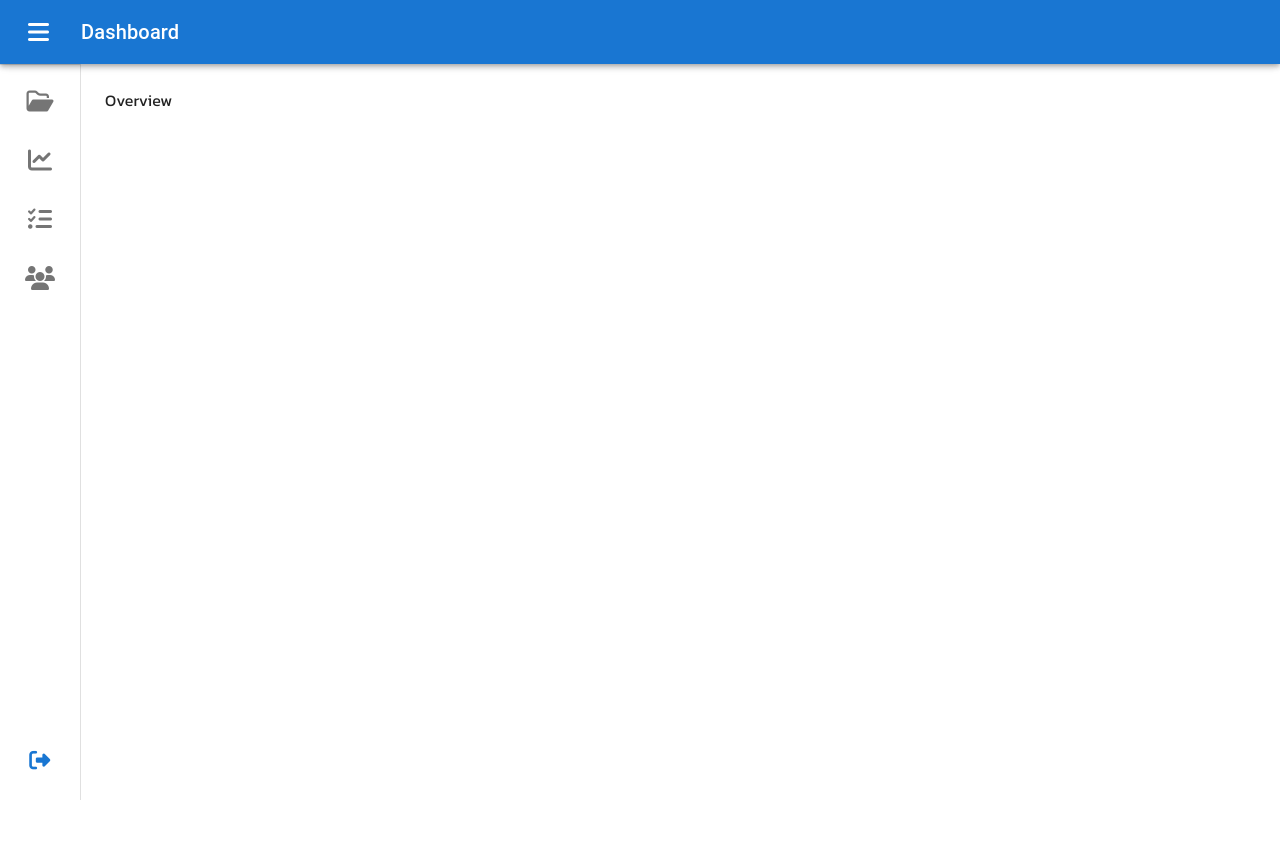
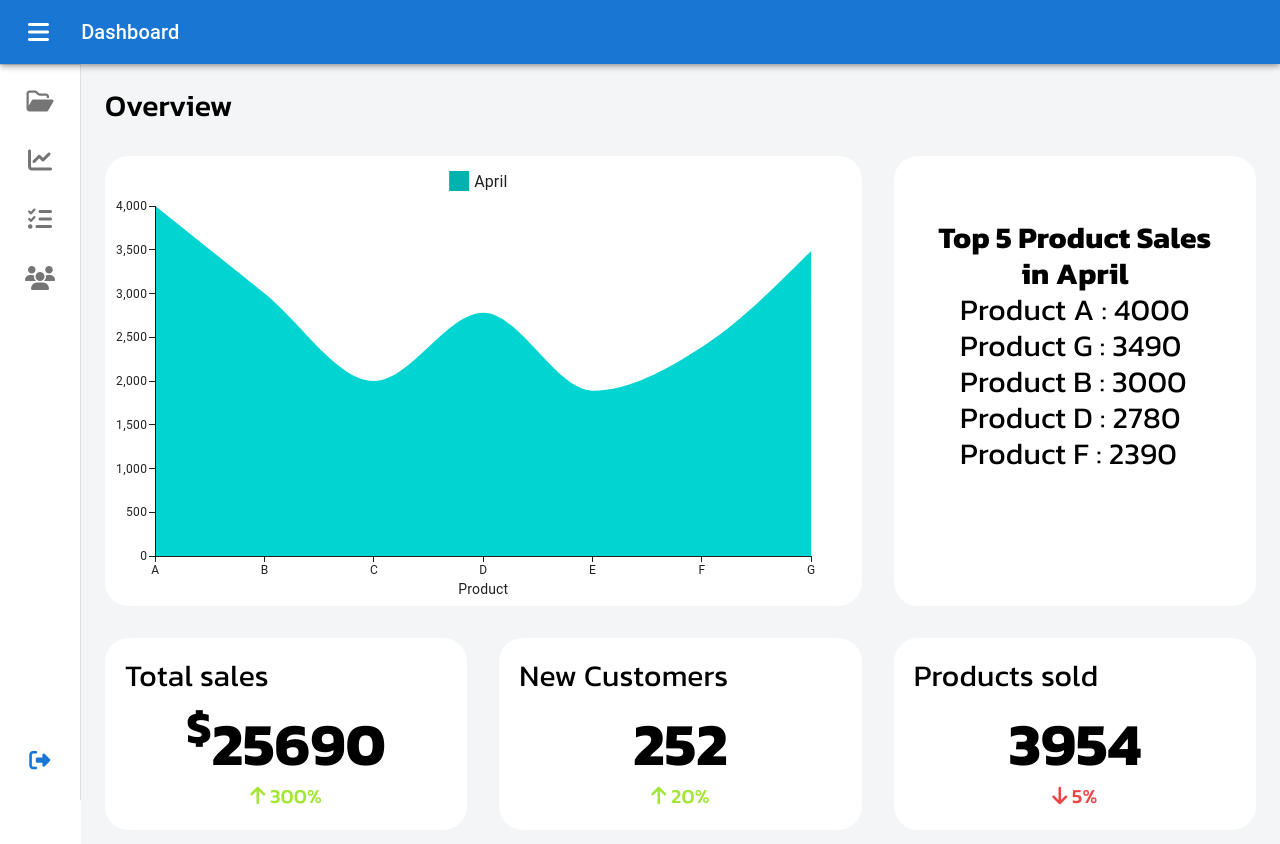
Before and after one commit to ice6504/E-commerce-Dashboard, a React (Vite) app: page / in a window 1280 px wide. Shown: the top 844 px of the page. Before the commit the page ends 800 px from the top, so only its background shows below. Built offline with nearby package versions, Linux system fonts and the light colour scheme.

Commit message:
Add Overview Page

```diff
--- a/package.json
+++ b/package.json
@@ -14,6 +14,7 @@
     "@emotion/styled": "^11.11.5",
     "@fortawesome/fontawesome-free": "^6.5.2",
     "@mui/material": "^6.0.0-alpha.3",
+    "@mui/x-charts": "^7.3.0",
     "localforage": "^1.10.0",
     "match-sorter": "^6.3.4",
     "prop-types": "^15.8.1",
--- a/src/components/Drawer.jsx
+++ b/src/components/Drawer.jsx
@@ -92,7 +92,6 @@ function Drawer(props) {
     setOpen(true);
   };
   const drawerClose = () => {
-    window.screen
     setOpen(false);
   };
 
@@ -140,7 +139,7 @@ function Drawer(props) {
               >
                 <NavLink to="/">
                   <ListItemIcon
-                    className={` justify-center text-2xl ${
+                    className={` justify-center items-center text-2xl ${
                       open ? "gap-4" : ""
                     }`}
                   >
@@ -162,7 +161,9 @@ function Drawer(props) {
               >
                 <NavLink to="/salesReport">
                   <ListItemIcon
-                    className={`justify-center text-2xl ${open ? "gap-4" : ""}`}
+                    className={`justify-center items-center text-2xl ${
+                      open ? "gap-4" : ""
+                    }`}
                   >
                     <i className="fa-solid fa-chart-line"></i>
                     <ListItemText
@@ -182,7 +183,9 @@ function Drawer(props) {
               >
                 <NavLink to="/inventory">
                   <ListItemIcon
-                    className={`justify-center text-2xl ${open ? "gap-4" : ""}`}
+                    className={`justify-center text-2xl items-center ${
+                      open ? "gap-4" : ""
+                    }`}
                   >
                     <i className="fa-solid fa-list-check"></i>
                     <ListItemText
@@ -202,7 +205,9 @@ function Drawer(props) {
               >
                 <NavLink to="/customer">
                   <ListItemIcon
-                    className={`justify-center text-2xl ${open ? "gap-4" : ""}`}
+                    className={`justify-center text-2xl items-center ${
+                      open ? "gap-4" : ""
+                    }`}
                   >
                     <i className="fa-solid fa-users"></i>
                     <ListItemText
@@ -223,7 +228,12 @@ function Drawer(props) {
           </Button>
         </div>
       </MiniDrawer>
-      <Box component="main" sx={{ flexGrow: 1, p: 3 }}>
+      <Box
+        className="bg-[#f4f5f6] min-h-screen"
+        color="brown"
+        component="main"
+        sx={{ flexGrow: 1, p: 3 }}
+      >
         <DrawerHeader />
         {children}
       </Box>
--- /dev/null
+++ b/src/components/Statbox/Stat.jsx
@@ -0,0 +1,32 @@
+import PropTypes from "prop-types";
+
+function Stat(props) {
+  const { title, percent, up, children } = props;
+  return (
+    <>
+      <div className="bg-white rounded-3xl p-5 sm:hover:scale-105 transition-all duration-300 sm:hover:shadow-xl">
+        <h3 className="text-xl sm:text-3xl mb-5">{title}</h3>
+        <div className="text-6xl text-center font-bold mb-2">
+          {children}
+        </div>
+        <div
+          className={`text-xl text-center font-medium ${
+            up ? "text-lime-400" : "text-red-500"
+          }`}
+        >
+          <i className={`fa-solid fa-arrow-${up ? "up" : "down"}`}></i>{" "}
+          {percent}%
+        </div>
+      </div>
+    </>
+  );
+}
+
+Stat.propTypes = {
+  title: PropTypes.string.isRequired,
+  percent: PropTypes.number.isRequired,
+  up: PropTypes.bool.isRequired,
+  children: PropTypes.node.isRequired,
+};
+
+export default Stat;
--- a/src/index.css
+++ b/src/index.css
@@ -5,5 +5,6 @@ body {
   transition: 0.3s;
 }
 
+@tailwind base;
 @tailwind components;
 @tailwind utilities;
--- a/src/pages/Home/Home.jsx
+++ b/src/pages/Home/Home.jsx
@@ -1,8 +1,88 @@
+import { LineChart, lineElementClasses } from "@mui/x-charts";
+import Stat from "../../components/Statbox/Stat";
 
 function Home() {
+  const now = new Date();
+  const monthNames = [
+    "January",
+    "February",
+    "March",
+    "April",
+    "May",
+    "June",
+    "July",
+    "August",
+    "September",
+    "October",
+    "November",
+    "December",
+  ];
+  let monthName = monthNames[now.getMonth()];
+
+  const data = [
+    { Product: "A", Sale: 4000 },
+    { Product: "B", Sale: 3000 },
+    { Product: "C", Sale: 2000 },
+    { Product: "D", Sale: 2780 },
+    { Product: "E", Sale: 1890 },
+    { Product: "F", Sale: 2390 },
+    { Product: "G", Sale: 3490 },
+  ];
+
+  const sortedData = data.sort((a, b) => b.Sale - a.Sale);
+
+  const uData = [4000, 3000, 2000, 2780, 1890, 2390, 3490];
+  const xLabels = ["A", "B", "C", "D", "E", "F", "G"];
   return (
-    <div>Overview</div>
-  )
+    <>
+      <div className="space-y-5 lg:space-y-8">
+        <h1 className="text-3xl font-medium text-black">Overview</h1>
+        <div className="grid grid-cols-1 lg:grid-cols-3 gap-5 lg:gap-8">
+          <div className="lg:col-span-2 bg-white rounded-3xl sm:hover:scale-105 duration-300 transition-all sm:hover:shadow-xl">
+            <LineChart
+              height={450}
+              series={[
+                { data: uData, label: monthName, area: true, showMark: false },
+              ]}
+              xAxis={[{ scaleType: "point", data: xLabels, label: "Product" }]}
+              sx={{
+                [`& .${lineElementClasses.root}`]: {
+                  display: "none",
+                },
+              }}
+            />
+          </div>
+          <div className="col-span-1 bg-white rounded-3xl grid text-black sm:hover:scale-105 duration-300 transition-all sm:hover:shadow-xl">
+            <div className="py-5 lg:py-16 flex flex-col items-center">
+              <h3 className="text-xl sm:text-3xl font-bold text-center">
+                Top 5 Product Sales <br /> in {monthName}
+              </h3>
+              <ol className="text-lg sm:text-3xl">
+                {sortedData.slice(0, 5).map((product, index) => {
+                  return (
+                    <li key={index}>
+                      Product {product.Product} : {product.Sale}
+                    </li>
+                  );
+                })}
+              </ol>
+            </div>
+          </div>
+        </div>
+        <div className="grid sm:grid-cols-3 gap-4 lg:gap-8 text-black">
+          <Stat title="Total sales" percent={300} up={true}>
+            <sup>$</sup>25690
+          </Stat>
+          <Stat title="New Customers" percent={20} up={true}>
+            252
+          </Stat>
+          <Stat title="Products sold" percent={5} up={false}>
+            3954
+          </Stat>
+        </div>
+      </div>
+    </>
+  );
 }
 
-export default Home
+export default Home;
```
Also changed, not shown: 1 other file (tests, documents, lock files or other folders).
